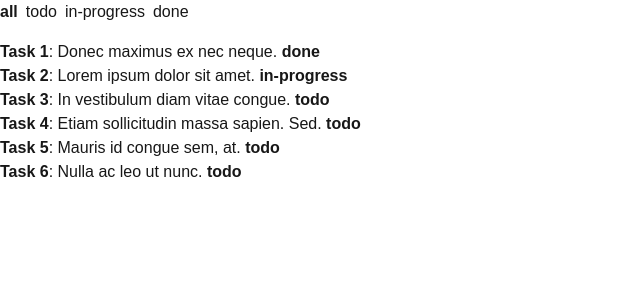
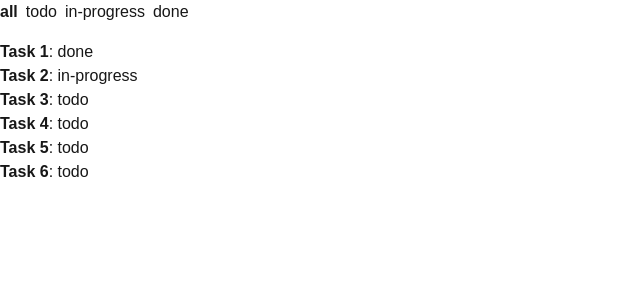
Before and after one commit to escazure/mini_task_board, a Next.js app: page / in a window 1280 px wide. Shown: the top 300 px of the page, without its empty margins (0-640 px from the left). Built offline with nearby package versions, Linux system fonts and the light colour scheme.

Commit message:
Removed description from task on main page

```diff
--- a/app/page.tsx
+++ b/app/page.tsx
@@ -32,7 +32,7 @@ export default function HomePage(){
             </div>
             <ul>
                 {filteredTasks.map((task) => (
-                    <li key={task.id}><strong>{task.title}</strong>: {task.description} <strong>{task.status}</strong></li>
+                    <li key={task.id}><strong>{task.title}</strong>: {task.status}</li>
                 ))}
             </ul>
         </div>
```
